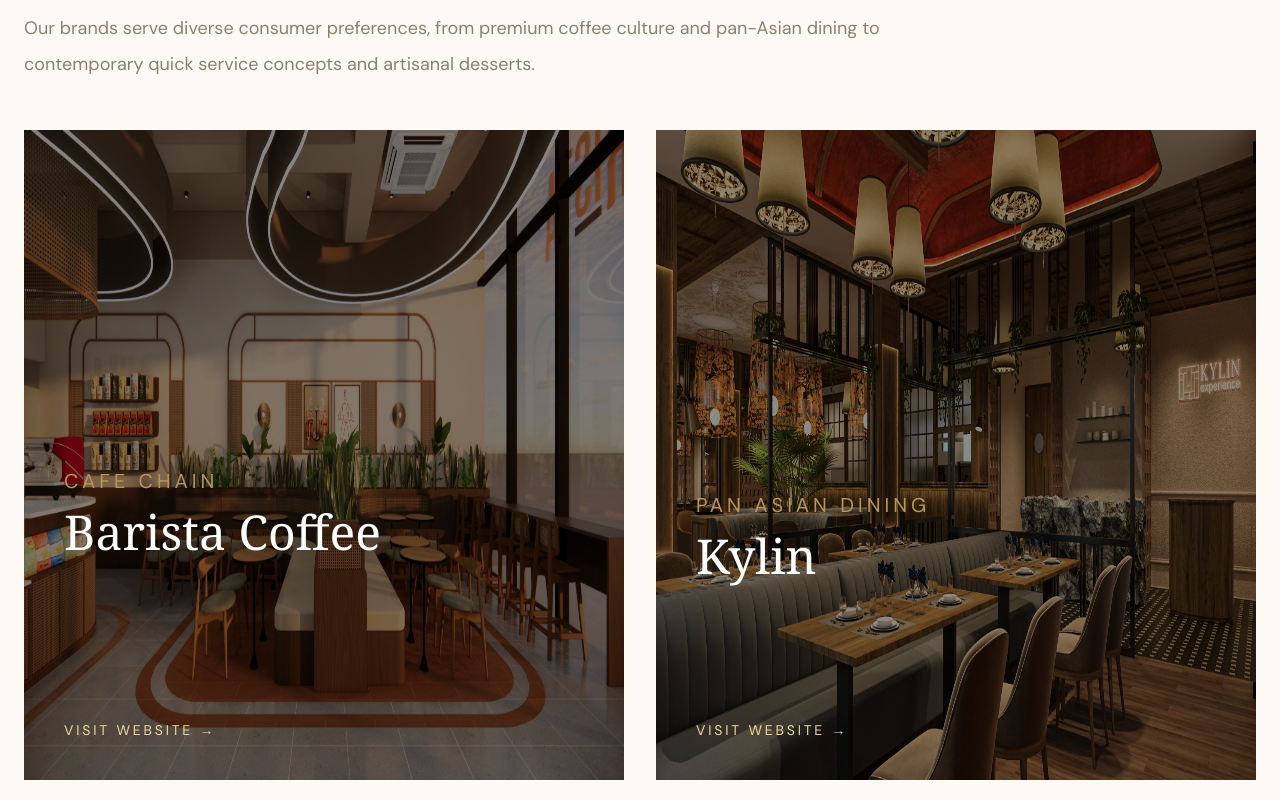
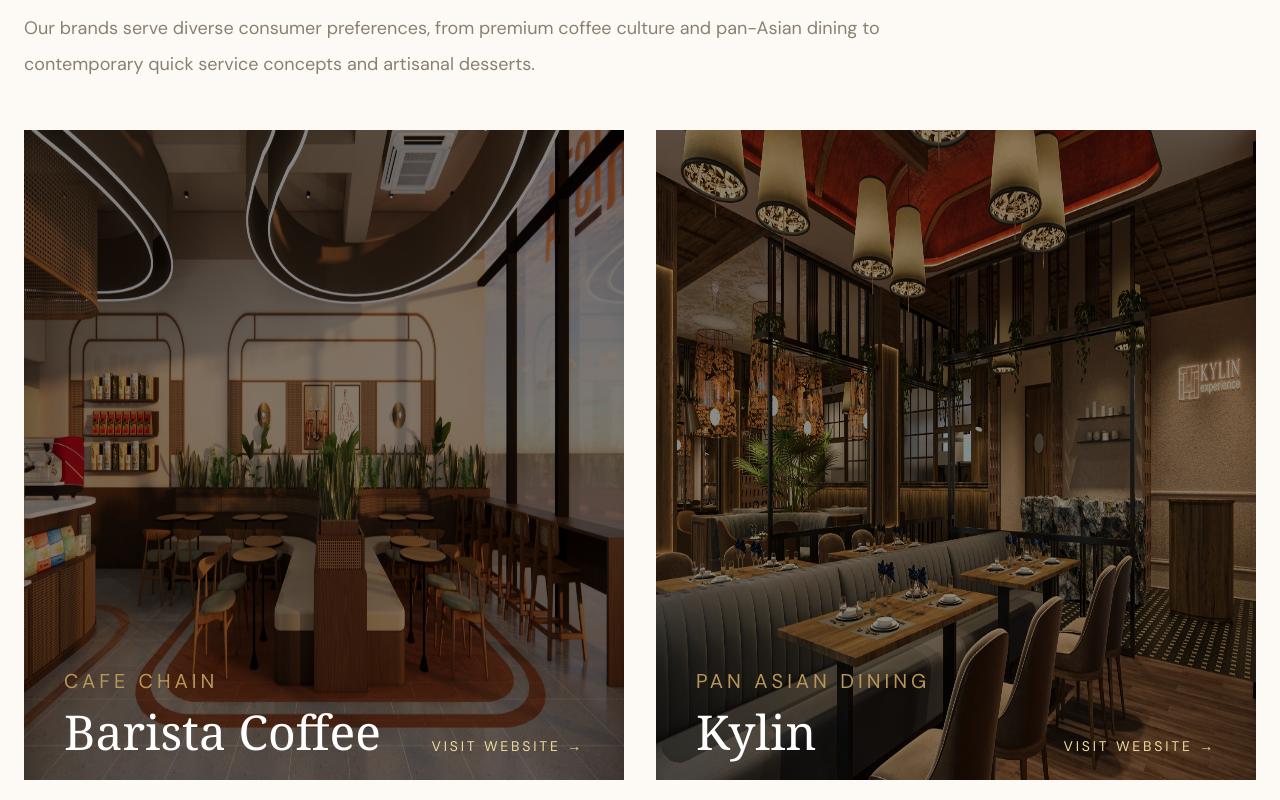
Before and after one commit to RohitHarbola/gourmet-gateway, a Next.js app: page /brands in a window 1280 px wide. Shown: the part 260-1060 px from the top of the page. Built offline with nearby package versions, Linux system fonts and the light colour scheme.

Commit message:
images and allignment

```diff
--- a/src/app/brands/page.tsx
+++ b/src/app/brands/page.tsx
@@ -95,35 +95,22 @@
 
                   <div className="absolute inset-0 bg-black/45 group-hover:bg-black/65 transition-all duration-500" />
 
-                  <div className="absolute inset-0 p-10 flex flex-col justify-end">
-
+                  {/* Always-visible bottom block: category + name (+ CTA beside name) */}
+                  <div className="absolute bottom-0 left-0 right-0 p-10 pb-6">
                     <span className="eyebrow text-white">
                       {brand.category}
                     </span>
 
-                    <h3 className="font-serif text-white text-5xl mt-3">
+                    <div className="mt-3 flex items-end justify-between gap-4">
+                      <h3 className="font-serif text-white text-5xl">
                         {brand.name}
                       </h3>
 
-                    <p
-                      className="
-                        mt-5
-                        text-white/80
-                        max-w-md
-                        opacity-0
-                        translate-y-5
-                        group-hover:opacity-100
-                        group-hover:translate-y-0
-                        transition-all
-                        duration-500
-                      "
-                    >
-                      {brand.description}
-                    </p>
-
                       <span
                         className="
-                        mt-6
+                          inline-block
+                          shrink-0
+                          whitespace-nowrap
                           text-[var(--c-gold-pale)]
                           uppercase
                           tracking-[0.2em]
@@ -132,7 +119,25 @@
                       >
                         {brand.externalLink ? "Visit Website →" : "Explore Brand →"}
                       </span>
+                    </div>
+                  </div>
 
+                  {/* Hover-reveal block: description */}
+                  <div className="absolute bottom-0 left-0 right-0 p-10 pt-0 translate-y-5 transition-all duration-500 group-hover:translate-y-0">
+                    <div className="pt-[148px]">
+                      <p
+                        className="
+                          text-white/80
+                          max-w-md
+                          opacity-0
+                          group-hover:opacity-100
+                          transition-all
+                          duration-500
+                        "
+                      >
+                        {/* {brand.description} */}
+                      </p>
+                    </div>
                   </div>
 
                 </div>
--- a/src/components/sections/BrandShowcase.tsx
+++ b/src/components/sections/BrandShowcase.tsx
@@ -88,32 +88,40 @@
 
                   <div className="absolute inset-0 bg-gradient-to-t from-black/90 via-black/40 to-transparent transition-all duration-500 group-hover:from-black/95" />
 
-                  <div className="absolute bottom-0 left-0 right-0 p-10 translate-y-8 transition-all duration-500 group-hover:translate-y-0">
+                  {/* Always-visible bottom block: category + name (+ CTA beside name on hover) */}
+                  <div className="absolute bottom-0 left-0 right-0 p-10 pb-6">
                     <p className="uppercase tracking-[0.25em] text-xs text-[#B8965A]">
                       {brand.category}
                     </p>
 
-                    <h3 className="mt-3 text-white text-5xl font-serif">
+                    <div className="mt-3 flex items-end justify-between gap-4">
+                      <h3 className="text-white text-5xl font-serif">
                         {brand.name}
                       </h3>
 
-                    <p className="mt-4 max-w-md text-white/80 leading-7 opacity-0 transition-all duration-500 group-hover:opacity-100">
-                      {brand.description}
-                    </p>
-
-                    <div className="mt-4 w-0 h-[2px] bg-[#B8965A] transition-all duration-500 group-hover:w-24" />
-
-                    {/* Show "Visit Website" for external links, "Explore Brand" for Wanchai */}
+                      {/* Show "Visit Website" for external links, "Visit" for Wanchai */}
                       {brand.externalLink ? (
-                      <span className="inline-block mt-5 text-[#B8965A] uppercase tracking-[0.2em] text-sm opacity-0 transition-all duration-500 group-hover:opacity-100">
+                        <span className="inline-block shrink-0 whitespace-nowrap text-[#B8965A] uppercase tracking-[0.2em] text-sm opacity-0 transition-all duration-500 group-hover:opacity-100">
                           Visit Website →
                         </span>
                       ) : (
-                      <span className="inline-block mt-5 text-[#B8965A] uppercase tracking-[0.2em] text-sm opacity-0 transition-all duration-500 group-hover:opacity-100">
+                        <span className="inline-block shrink-0 whitespace-nowrap text-[#B8965A] uppercase tracking-[0.2em] text-sm opacity-0 transition-all duration-500 group-hover:opacity-100">
                           Visit →
                         </span>
                       )}
                     </div>
+                  </div>
+
+                  {/* Hover-reveal block: description */}
+                      {/* <div className="mt-4 w-0 h-[2px] bg-[#B8965A] transition-all duration-500 group-hover:w-24" /> */}
+                  {/* <div className="absolute bottom left-0 right-0 p-10 pt-0 translate-y-8 transition-all duration-500 group-hover:translate-y-0">
+                    <div className="pt-[132px]">
+                      <p className="max-w-md text-white/80 leading-7 opacity-0 transition-all duration-500 group-hover:opacity-100">
+                        {brand.description}
+                      </p>
+
+                    </div>
+                  </div> */}
                 </div>
               </div>
             );
```
Also changed, not shown: public/assets/Cafe-Meular.png. Lines whose indentation alone changed are shown as unchanged.
